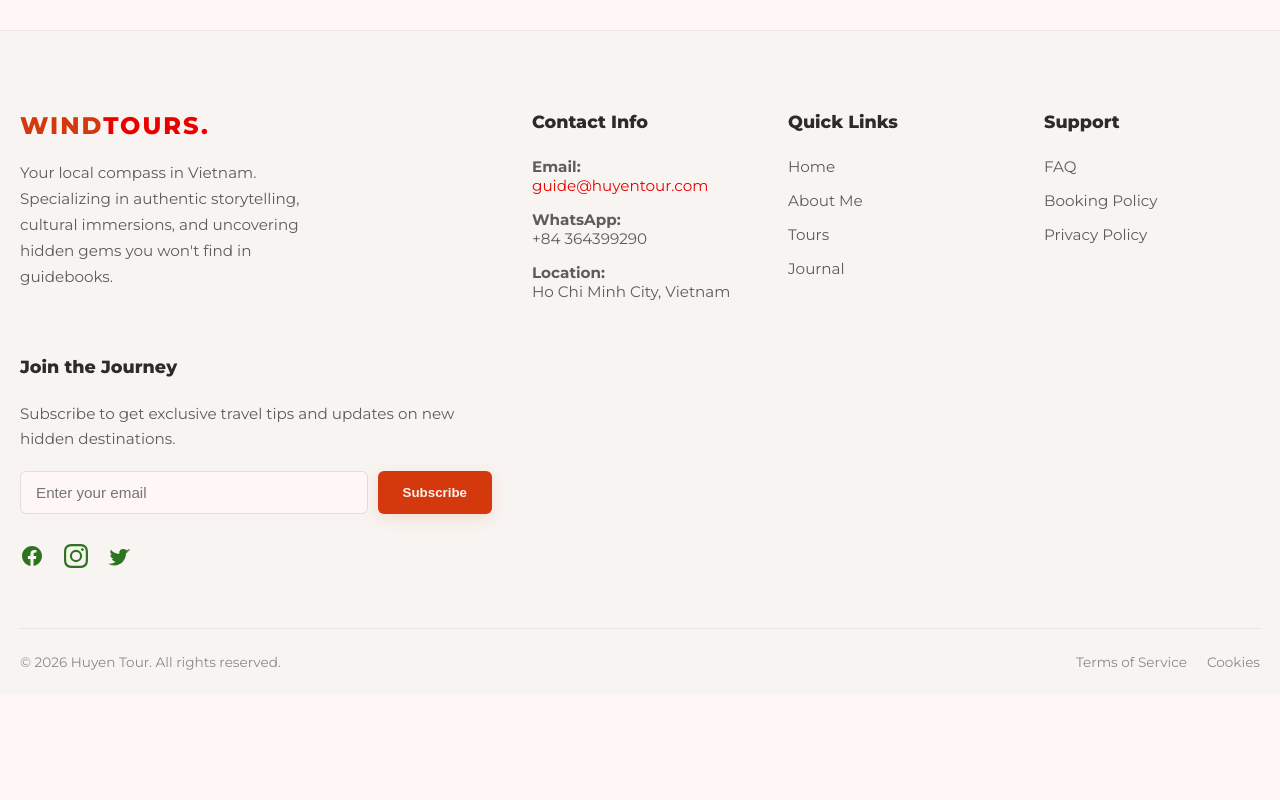
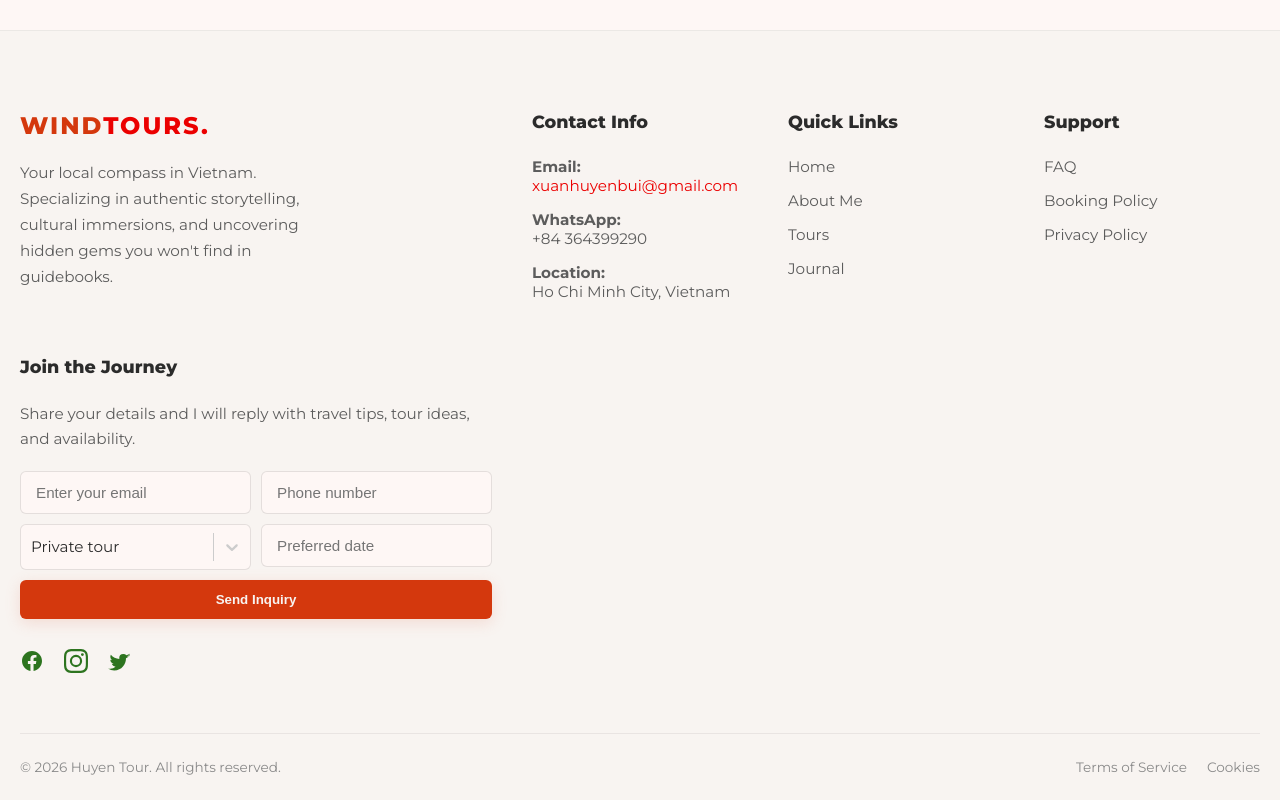
Before and after one commit to thodev94/huyen-travel, a Next.js app: page / in a window 1280 px wide. Shown: the part 5144-5944 px from the top of the page. Before the commit the page ends 5839 px from the top, so only its background shows below. Built offline with nearby package versions, Linux system fonts and the light colour scheme.

Commit message:
update image

```diff
--- a/app/layout.tsx
+++ b/app/layout.tsx
@@ -9,6 +9,7 @@ import '../src/components/Contact/Contact.css';
 import '../src/components/FloatingContact/FloatingContact.css';
 import '../src/components/MobileBottomNav/MobileBottomNav.css';
 import '../src/utils/NodeMapper.css';
+import 'react-datepicker/dist/react-datepicker.css';
 import { ThemeProvider } from '../src/components/ThemeProvider';
 
 export const metadata = {
--- a/package.json
+++ b/package.json
@@ -17,7 +17,9 @@
     "next-sitemap": "^4.2.3",
     "next-themes": "^0.4.6",
     "react": "^19.0.0",
-    "react-dom": "^19.0.0"
+    "react-datepicker": "^9.1.0",
+    "react-dom": "^19.0.0",
+    "react-select": "^5.10.2"
   },
   "devDependencies": {
     "@types/node": "25.6.0",
--- a/src/components/Contact/Contact.css
+++ b/src/components/Contact/Contact.css
@@ -114,16 +114,20 @@
 }
 
 .newsletter-form {
-  display: flex;
+  display: grid;
+  grid-template-columns: repeat(2, minmax(0, 1fr));
   gap: 10px;
 }
 
 .newsletter-btn {
   padding: 12px 25px;
   white-space: nowrap;
+  grid-column: span 2;
 }
 
 .newsletter-input {
+  width: 100%;
+  box-sizing: border-box;
   padding: 12px 15px;
   border-radius: var(--border-radius);
   border: 1px solid rgba(0,0,0,0.1);
@@ -137,6 +141,61 @@
 
 .newsletter-input:focus {
   border-color: var(--color-primary-bright);
+}
+
+.newsletter-status {
+  grid-column: span 2;
+  color: var(--text-secondary);
+  font-size: 0.85rem;
+  margin: 0;
+}
+.newsletter-datepicker,
+.newsletter-datepicker .react-datepicker-wrapper,
+.newsletter-datepicker .react-datepicker__input-container {
+  width: 100%;
+  display: block;
+}
+
+.newsletter-select {
+  min-width: 0;
+}
+
+.newsletter-select__control {
+  min-height: 46px !important;
+  border-radius: var(--border-radius) !important;
+  border-color: rgba(0,0,0,0.1) !important;
+  background-color: var(--bg-main) !important;
+  box-shadow: none !important;
+  cursor: pointer !important;
+}
+
+.newsletter-select__control--is-focused {
+  border-color: var(--color-primary-bright) !important;
+}
+
+.newsletter-select__single-value,
+.newsletter-select__placeholder,
+.newsletter-select__input-container {
+  color: var(--text-primary) !important;
+  font-size: 0.95rem !important;
+}
+
+.newsletter-select__menu {
+  z-index: 20 !important;
+  background: var(--bg-pure) !important;
+  border: 1px solid var(--border-color) !important;
+  box-shadow: 0 12px 28px rgba(0, 0, 0, 0.12) !important;
+}
+
+.newsletter-select__option {
+  cursor: pointer !important;
+  color: var(--text-primary) !important;
+}
+
+.newsletter-select__option--is-focused,
+.newsletter-select__option--is-selected {
+  background: var(--color-accent-light-orange) !important;
+  color: var(--color-primary-deep) !important;
 }
 
 .social-container {
@@ -213,7 +272,12 @@
   }
 
   .newsletter-form {
-    flex-direction: column;
+    grid-template-columns: 1fr;
+  }
+
+  .newsletter-btn,
+  .newsletter-status {
+    grid-column: span 1;
   }
 
   .newsletter-section {
--- a/src/components/Contact/index.tsx
+++ b/src/components/Contact/index.tsx
@@ -1,11 +1,71 @@
 "use client";
-import React from 'react';
+import React, { useState } from 'react';
+import DatePicker from 'react-datepicker';
+import Select, { SingleValue } from 'react-select';
 import { useWindowSize } from '../../hooks/useWindowSize';
 import './Contact.css';
+
+const CONTACT_EMAIL = 'xuanhuyenbui@gmail.com';
+
+const TOUR_OPTIONS = [
+  { value: 'Private tour', label: 'Private tour' },
+  { value: 'Saigon city', label: 'Saigon city' },
+  { value: 'Mekong Delta', label: 'Mekong Delta' },
+  { value: 'Cu Chi tunnels', label: 'Cu Chi tunnels' },
+  { value: 'Custom itinerary', label: 'Custom itinerary' },
+];
+
+type TourOption = typeof TOUR_OPTIONS[number];
+
+const formatTravelDate = (date: Date | null) => {
+  if (!date) return 'Not selected';
+  return new Intl.DateTimeFormat('en', {
+    year: 'numeric',
+    month: 'short',
+    day: '2-digit',
+  }).format(date);
+};
 
 const Contact: React.FC = () => {
   const { width } = useWindowSize();
   const isMobile = width <= 768;
+  const [form, setForm] = useState({
+    email: '',
+    phone: '',
+    date: null as Date | null,
+    tourType: TOUR_OPTIONS[0],
+  });
+  const [submitMessage, setSubmitMessage] = useState('');
+
+  const updateField = (field: 'email' | 'phone') => (
+    event: React.ChangeEvent<HTMLInputElement>
+  ) => {
+    setForm(prev => ({ ...prev, [field]: event.target.value }));
+  };
+
+  const handleSubscribe = (event: React.FormEvent<HTMLFormElement>) => {
+    event.preventDefault();
+
+    const body = [
+      'New travel inquiry:',
+      '',
+      `Email: ${form.email}`,
+      `Phone: ${form.phone || 'Not provided'}`,
+      `Preferred date: ${formatTravelDate(form.date)}`,
+      `Interest: ${form.tourType.label}`,
+    ].join('\n');
+
+    const subject = 'New travel inquiry from Huyen Tour website';
+    const gmailUrl = `https://mail.google.com/mail/?view=cm&fs=1&to=${encodeURIComponent(CONTACT_EMAIL)}&su=${encodeURIComponent(subject)}&body=${encodeURIComponent(body)}`;
+    const mailto = `mailto:${CONTACT_EMAIL}?subject=${encodeURIComponent(subject)}&body=${encodeURIComponent(body)}`;
+    const opened = window.open(gmailUrl, '_blank', 'noopener,noreferrer');
+
+    if (!opened) {
+      window.location.href = mailto;
+    }
+
+    setSubmitMessage('Opening your email app...');
+  };
 
   return (
     <footer id="contact" className="contact-footer">
@@ -30,7 +90,7 @@ const Contact: React.FC = () => {
             <h4 className="contact-heading">Contact Info</h4>
             <p className="contact-text">
               <strong>Email:</strong><br />
-              <a href="mailto:guide@huyentour.com" className="contact-link">guide@huyentour.com</a>
+              <a href={`mailto:${CONTACT_EMAIL}`} className="contact-link">{CONTACT_EMAIL}</a>
             </p>
             <p className="contact-text">
               <strong>WhatsApp:</strong><br />
@@ -63,18 +123,53 @@ const Contact: React.FC = () => {
           <div className="newsletter-section">
             <h4 className="contact-heading">Join the Journey</h4>
             <p className="newsletter-desc">
-              Subscribe to get exclusive travel tips and updates on new hidden destinations.
+              Share your details and I will reply with travel tips, tour ideas, and availability.
             </p>
-            <div className="newsletter-form">
+            <form className="newsletter-form" onSubmit={handleSubscribe}>
               <input
                 type="email"
                 placeholder="Enter your email"
                 className="newsletter-input"
+                value={form.email}
+                onChange={updateField('email')}
+                required
               />
-              <button className="btn-accent newsletter-btn">
-                Subscribe
+              <input
+                type="tel"
+                placeholder="Phone number"
+                className="newsletter-input"
+                value={form.phone}
+                onChange={updateField('phone')}
+              />
+
+              <Select<TourOption, false>
+                className="newsletter-select"
+                classNamePrefix="newsletter-select"
+                options={TOUR_OPTIONS}
+                value={form.tourType}
+                onChange={(option: SingleValue<TourOption>) => {
+                  if (option) setForm(prev => ({ ...prev, tourType: option }));
+                }}
+                inputId="tour-interest"
+                instanceId="tour-interest"
+                isSearchable={false}
+                aria-label="Select tour interest"
+              />
+               <DatePicker
+                selected={form.date}
+                onChange={(date: Date | null) => setForm(prev => ({ ...prev, date }))}
+                placeholderText="Preferred date"
+                className="newsletter-input"
+                wrapperClassName="newsletter-datepicker"
+                dateFormat="MMM dd, yyyy"
+                minDate={new Date()}
+                aria-label="Preferred travel date"
+              />
+              <button type="submit" className="btn-accent newsletter-btn">
+                Send Inquiry
               </button>
-            </div>
+              {submitMessage && <p className="newsletter-status">{submitMessage}</p>}
+            </form>
 
             {/* Social Icons */}
             <div className="social-container">
--- a/tmp_home2.html
+++ b/tmp_home2.html
@@ -687,8 +687,8 @@
           <div>
             <h4 style="color:var(--text-primary);font-size:1.1rem;font-weight:800;margin-bottom:25px">Contact Info</h4>
             <p style="color:var(--text-secondary);font-size:0.95rem;margin-bottom:15px"><strong>Email:</strong><br /><a
-                href="mailto:guide@huyentour.com"
-                style="color:var(--color-primary-deep);text-decoration:none">guide@huyentour.com</a></p>
+                href="mailto:xuanhuyenbui@gmail.com"
+                style="color:var(--color-primary-deep);text-decoration:none">xuanhuyenbui@gmail.com</a></p>
             <p style="color:var(--text-secondary);font-size:0.95rem;margin-bottom:15px">
               <strong>WhatsApp:</strong><br />+84 364399290
             </p>
```
Also changed, not shown: 2 other files (tests, documents, lock files or other folders).
